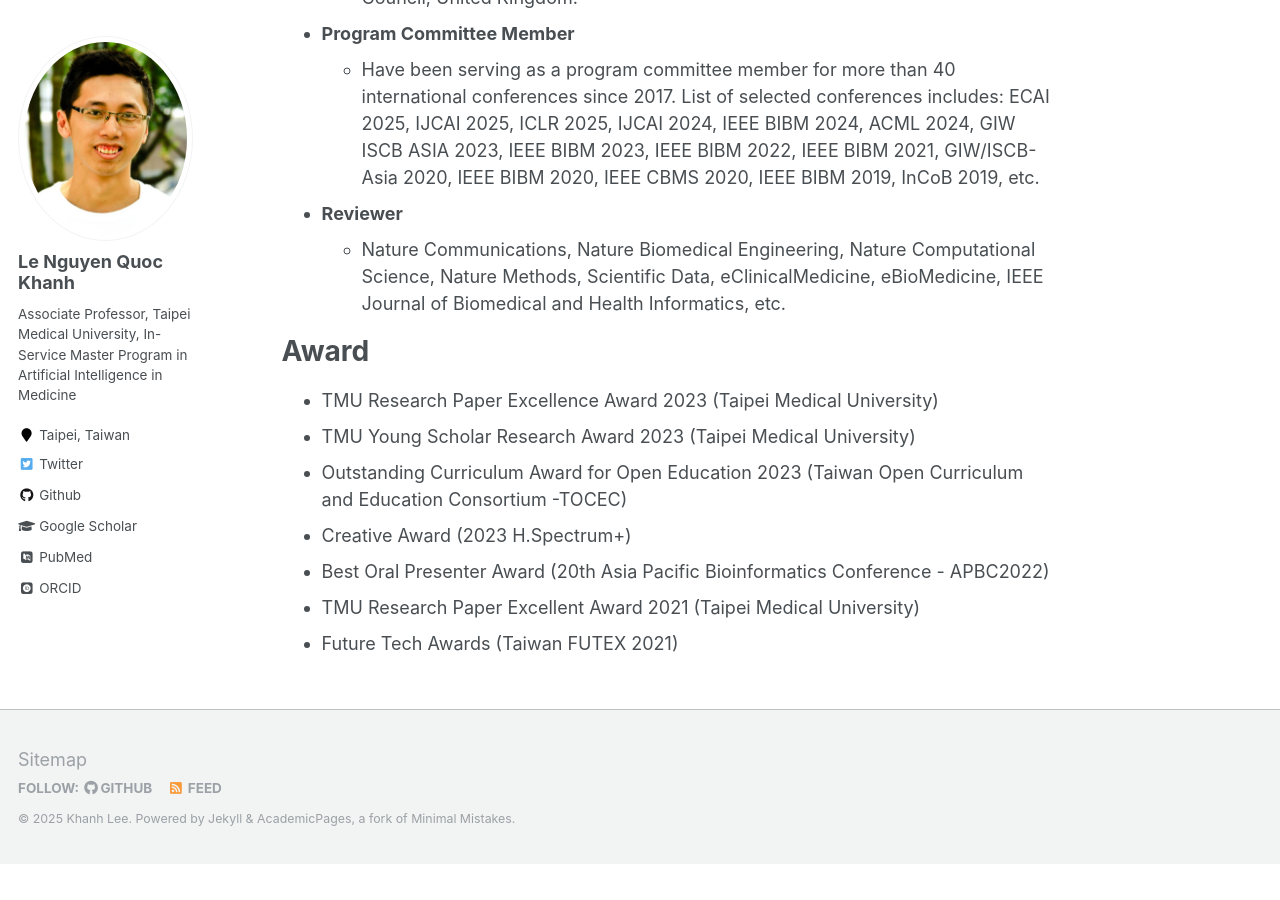
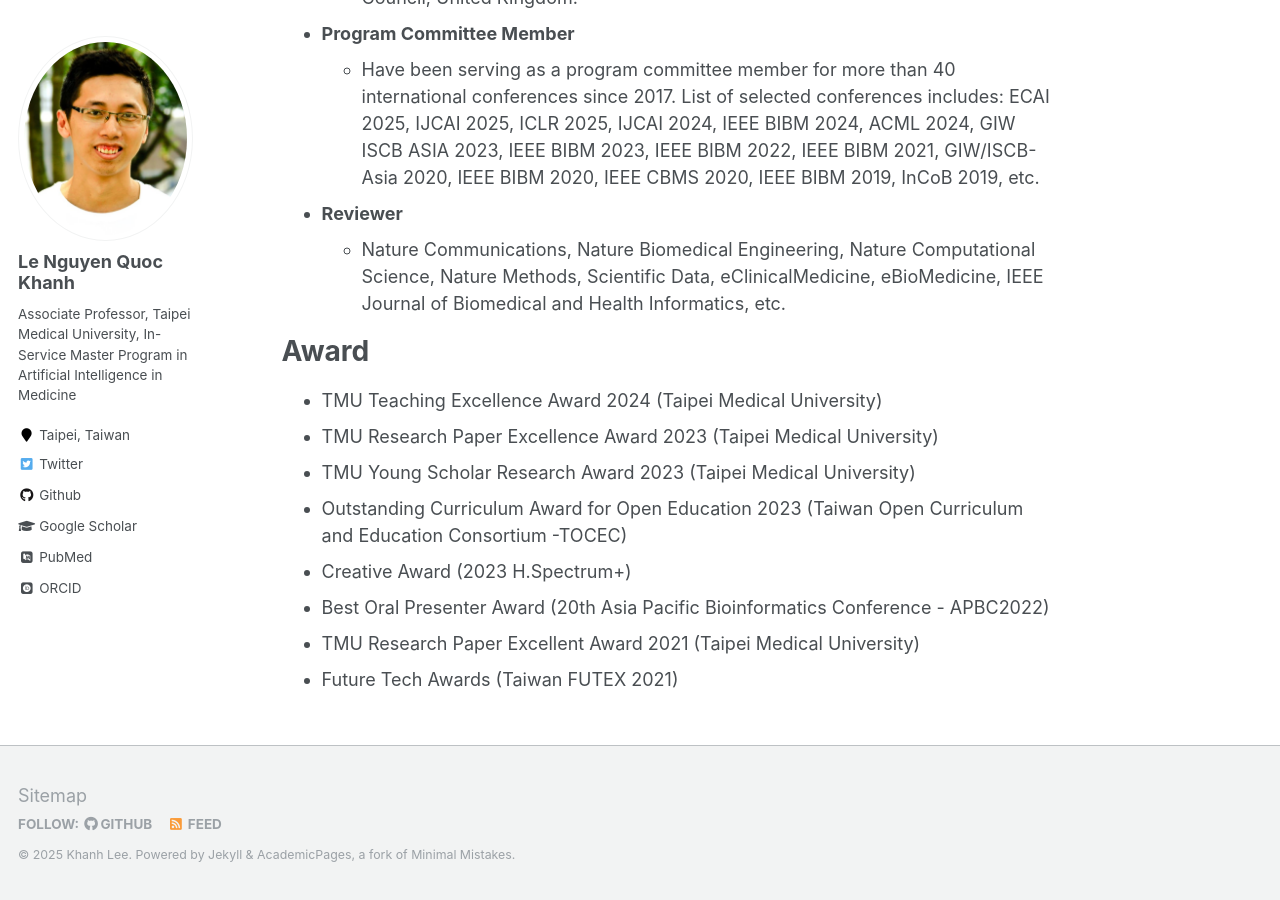
Before and after one commit to khanhlee/khanhlee.github.io, a Jekyll site: the page built from _pages/about.md, in a window 1280 px wide and 900 px high, scrolled down 1905 px. Built offline with Jekyll 4.4.1, drawn with Linux system fonts in a browser that asks for light colours; some web fonts are replaced; before the commit the page ends 2769 px from its top, so only the background shows below that.

Commit message:
Update about.md

```diff
--- a/_pages/about.md
+++ b/_pages/about.md
@@ -37,6 +37,7 @@ redirect_from:
   * Nature Communications, Nature Biomedical Engineering, Nature Computational Science, Nature Methods, Scientific Data, eClinicalMedicine, eBioMedicine, IEEE Journal of Biomedical and Health Informatics, etc.
 
 # Award
+  * TMU Teaching Excellence Award 2024 (Taipei Medical University)
   * TMU Research Paper Excellence Award 2023 (Taipei Medical University)
   * TMU Young Scholar Research Award 2023 (Taipei Medical University)
   * Outstanding Curriculum Award for Open Education 2023 (Taiwan Open Curriculum and Education Consortium -TOCEC)
```
